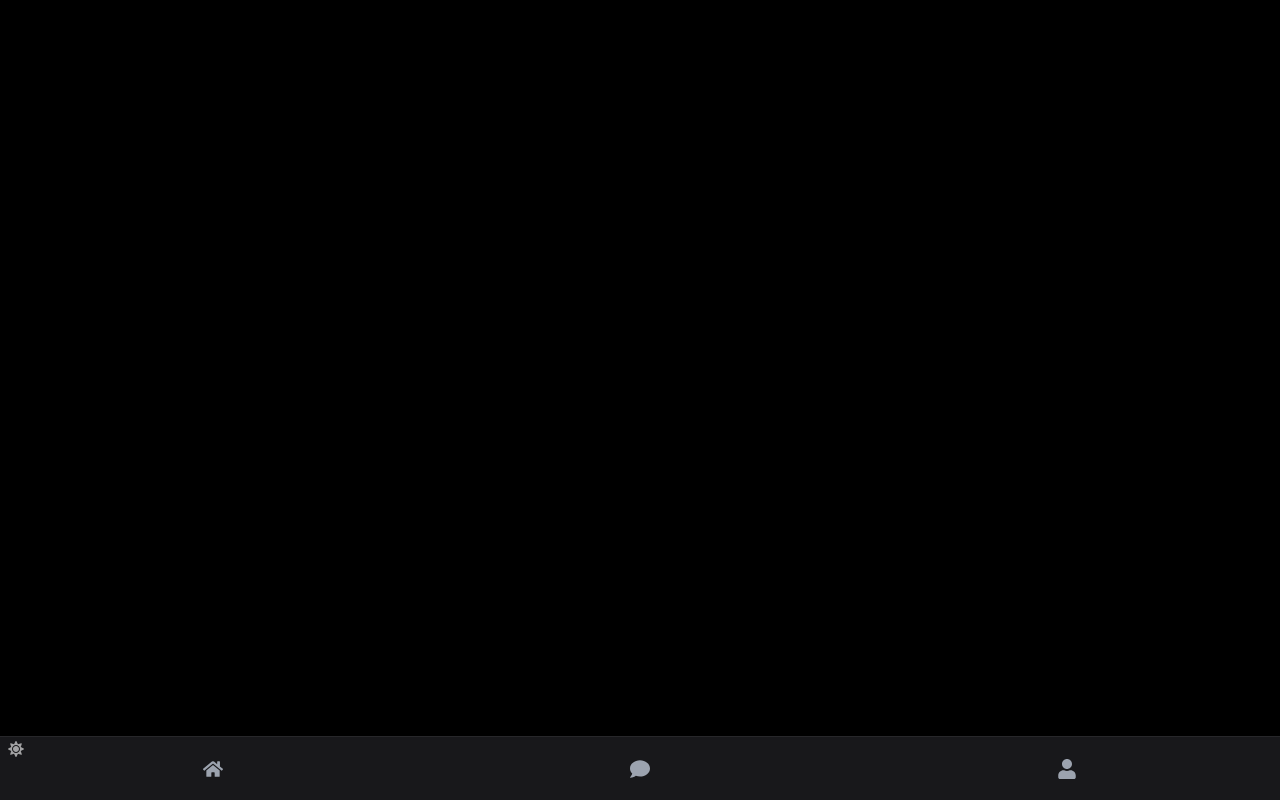
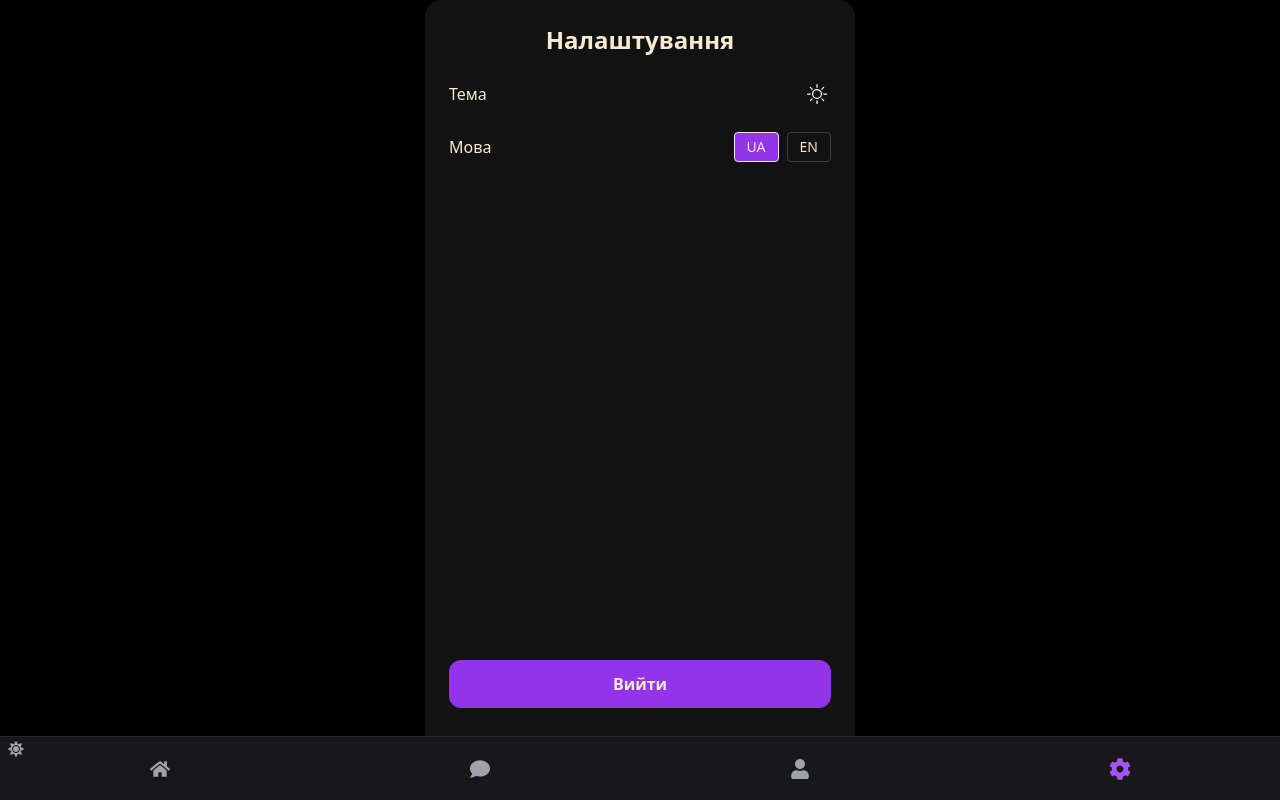
Before and after one commit to Sagotua/Catchyou, a React (Create React App) app: page /settings in a window 1280 px wide. Before the commit this address had no page. Built offline with nearby package versions, Linux system fonts and the light colour scheme.

Commit message:
Add settings and info screens

```diff
--- /dev/null
+++ b/src/AboutAppScreen.jsx
@@ -0,0 +1,24 @@
+import { useTheme } from "./ThemeContext";
+import { useLanguage } from "./LanguageContext";
+import LanguageThemeSwitcher from "./LanguageThemeSwitcher";
+
+export default function AboutAppScreen() {
+  const { theme } = useTheme();
+  const { language } = useLanguage();
+
+  return (
+    <div
+      className={`w-full max-w-[430px] mx-auto min-h-[800px] p-6 rounded-2xl shadow-xl transition-all duration-300 flex flex-col gap-6 ${
+        theme === "light" ? "bg-warm text-black" : "bg-darkbg text-textwarm"
+      }`}
+    >
+      <h2 className="text-2xl font-bold text-center">{language === "ua" ? "\u041f\u0440\u043e \u0437\u0430\u0441\u0442\u043e\u0441\u0443\u043d\u043e\u043a" : "About App"}</h2>
+      <p className="text-sm leading-relaxed">
+        {language === "ua"
+          ? "CatchYou \u2014 \u0446\u0435 \u0434\u0435\u043c\u043e \u0434\u043e\u0434\u0430\u0442\u043e\u043a \u0434\u043b\u044f \u043d\u0430\u0439\u043e\u0448\u0442\u0440\u0435\u043d\u0435\u043d\u043d\u044f \u0437\u043d\u0430\u0439\u043e\u043c\u0441\u0442\u0432. \u0412\u0456\u043d \u0441\u0442\u0432\u043e\u0440\u0435\u043d\u0438\u0439 \u0434\u043b\u044f \u0434\u043e\u043a\u0430\u0437\u0443 \u043a\u043e\u043d\u0446\u0435\u043f\u0446\u0456\u0457 \u0456 \u043d\u0435 \u043f\u0440\u0435\u0442\u0435\u043d\u0434\u0443\u0454 \u043d\u0430 \u043f\u043e\u0432\u043d\u0443 \u0444\u0443\u043d\u043a\u0446\u0456\u043e\u043d\u0430\u043b\u044c\u043d\u0456\u0441\u0442\u044c."
+          : "CatchYou is a demo dating app showcasing basic interface ideas. It is built for concept demonstration and does not aim to provide full functionality."}
+      </p>
+      <LanguageThemeSwitcher />
+    </div>
+  );
+}
--- a/src/App.js
+++ b/src/App.js
@@ -10,6 +10,9 @@ import EditProfileScreen from "./EditProfileScreen";
 import BottomNavBar from "./BottomNavBar";
 import ChatConversationScreen from "./ChatConversationScreen";
 import MatchesScreen from "./MatchesScreen";
+import SettingsScreen from "./SettingsScreen";
+import AboutAppScreen from "./AboutAppScreen";
+import HelpScreen from "./HelpScreen";
 
 
 function AppContent() {
@@ -36,6 +39,9 @@ function AppContent() {
           <Route path="/profile" element={<UserProfileScreen />} />
           <Route path="/edit-profile" element={<EditProfileScreen />} />
           <Route path="/chat/:userId" element={<ChatConversationScreen />} />
+          <Route path="/settings" element={<SettingsScreen />} />
+          <Route path="/about" element={<AboutAppScreen />} />
+          <Route path="/help" element={<HelpScreen />} />
         </Routes>
 
         {shouldShowNav && <BottomNavBar />}
--- a/src/BottomNavBar.jsx
+++ b/src/BottomNavBar.jsx
@@ -1,5 +1,5 @@
 import { NavLink } from "react-router-dom";
-import { FaHome, FaComment, FaUser, FaMoon, FaSun } from "react-icons/fa";
+import { FaHome, FaComment, FaUser, FaMoon, FaSun, FaCog } from "react-icons/fa";
 import { useTheme } from "./ThemeContext";
 
 export default function BottomNavBar() {
@@ -29,6 +29,10 @@ export default function BottomNavBar() {
         <FaUser size={20} />
       </NavLink>
 
+      <NavLink to="/settings" className={navItemClass} aria-label="Settings">
+        <FaCog size={20} />
+      </NavLink>
+
       {/* Theme Toggle */}
       <button
         onClick={toggleTheme}
--- /dev/null
+++ b/src/HelpScreen.jsx
@@ -0,0 +1,52 @@
+import { useTheme } from "./ThemeContext";
+import { useLanguage } from "./LanguageContext";
+import LanguageThemeSwitcher from "./LanguageThemeSwitcher";
+
+export default function HelpScreen() {
+  const { theme } = useTheme();
+  const { language } = useLanguage();
+
+  const faqs = {
+    ua: [
+      {
+        q: "\u042f\u043a \u0441\u0442\u0432\u043e\u0440\u0438\u0442\u0438 \u043f\u0440\u043e\u0444\u0456\u043b?",
+        a: "\u041f\u0435\u0440\u0435\u0439\u0434\u0456\u0442\u044c \u0434\u043e \u0420\u0435\u0434\u0430\u0433\u0443\u0432\u0430\u043d\u043d\u044f \u043f\u0440\u043e\u0444\u0456\u043b\u044e \u0456 \u0437\u0430\u043f\u043e\u0432\u043d\u0456\u0442\u044c \u043f\u043e\u043b\u044f."
+      },
+      {
+        q: "\u042f\u043a \u043f\u043e\u0448\u0443\u043a \u043f\u0430\u0440?",
+        a: "\u041f\u0435\u0440\u0435\u0433\u043b\u044f\u0434\u0430\u0439\u0442\u0435 \u043a\u0430\u0440\u0442\u043a\u0438 \u043d\u0430 \u0435\u043a\u0440\u0430\u043d\u0456 \u0441\u0432\u0430\u0439\u043f\u0456\u0432 \u0456 \u0441\u0432\u0430\u0439\u043f\u043d\u0456\u0442\u044c \u043b\u0456\u0432\u043e \u0430\u0431\u043e \u043f\u0440\u0430\u0432\u043e."
+      }
+    ],
+    en: [
+      {
+        q: "How do I create a profile?",
+        a: "Go to Edit Profile and fill in your details."
+      },
+      {
+        q: "How does matching work?",
+        a: "Browse cards on the swipe screen and swipe left or right."
+      }
+    ]
+  };
+
+  const list = faqs[language];
+
+  return (
+    <div
+      className={`w-full max-w-[430px] mx-auto min-h-[800px] p-6 rounded-2xl shadow-xl transition-all duration-300 flex flex-col gap-6 ${
+        theme === "light" ? "bg-warm text-black" : "bg-darkbg text-textwarm"
+      }`}
+    >
+      <h2 className="text-2xl font-bold text-center">{language === "ua" ? "\u0414\u043e\u043f\u043e\u043c\u043e\u0433\u0430" : "Help"}</h2>
+      <div className="space-y-4 text-sm">
+        {list.map((item, i) => (
+          <div key={i}>
+            <p className="font-semibold">{item.q}</p>
+            <p className="ml-2">{item.a}</p>
+          </div>
+        ))}
+      </div>
+      <LanguageThemeSwitcher />
+    </div>
+  );
+}
--- /dev/null
+++ b/src/SettingsScreen.jsx
@@ -0,0 +1,76 @@
+import { useNavigate } from "react-router-dom";
+import { ThemeToggle } from "./ThemeToggle";
+import { useTheme } from "./ThemeContext";
+import { useLanguage } from "./LanguageContext";
+import LanguageThemeSwitcher from "./LanguageThemeSwitcher";
+
+export default function SettingsScreen() {
+  const { theme } = useTheme();
+  const { language, setLanguage } = useLanguage();
+  const navigate = useNavigate();
+
+  const handleSignOut = () => {
+    localStorage.removeItem("userProfile");
+    navigate("/", { replace: true });
+  };
+
+  return (
+    <div
+      className={`w-full max-w-[430px] mx-auto min-h-[800px] p-6 rounded-2xl shadow-xl transition-all duration-300 flex flex-col gap-6 ${
+        theme === "light" ? "bg-warm text-black" : "bg-darkbg text-textwarm"
+      }`}
+    >
+      <h2 className="text-2xl font-bold text-center">{language === "ua" ? "\u041d\u0430\u043b\u0430\u0448\u0442\u0443\u0432\u0430\u043d\u043d\u044f" : "Settings"}</h2>
+
+      <div className="flex justify-between items-center">
+        <span>{language === "ua" ? "\u0422\u0435\u043c\u0430" : "Theme"}</span>
+        <ThemeToggle />
+      </div>
+
+      <div className="flex justify-between items-center">
+        <span>{language === "ua" ? "\u041c\u043e\u0432\u0430" : "Language"}</span>
+        <div className="flex gap-2">
+          <button
+            onClick={() => setLanguage("ua")}
+            className={`px-3 py-1 rounded transition border text-sm ${
+              language === "ua"
+                ? theme === "light"
+                  ? "bg-pastelPurple text-white"
+                  : "bg-purple-600 text-textwarm"
+                : theme === "light"
+                ? "border-zinc-300"
+                : "border-zinc-700"
+            }`}
+          >
+            UA
+          </button>
+          <button
+            onClick={() => setLanguage("en")}
+            className={`px-3 py-1 rounded transition border text-sm ${
+              language === "en"
+                ? theme === "light"
+                  ? "bg-pastelPurple text-white"
+                  : "bg-purple-600 text-textwarm"
+                : theme === "light"
+                ? "border-zinc-300"
+                : "border-zinc-700"
+            }`}
+          >
+            EN
+          </button>
+        </div>
+      </div>
+
+      <button
+        onClick={handleSignOut}
+        className={`mt-auto py-3 rounded-xl font-semibold transition w-full ${
+          theme === "light" ? "bg-pastelPurple text-white hover:bg-purple-400" : "bg-purple-600 text-textwarm hover:bg-purple-700"
+        }`}
+      >
+        {language === "ua" ? "\u0412\u0438\u0439\u0442\u0438" : "Sign Out"}
+      </button>
+
+      <LanguageThemeSwitcher />
+    </div>
+  );
+}
```
